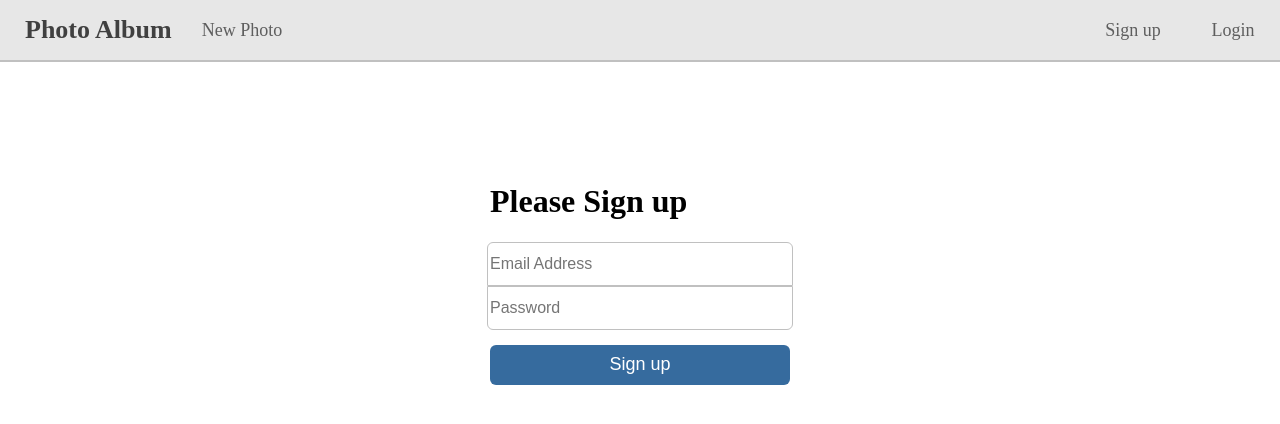
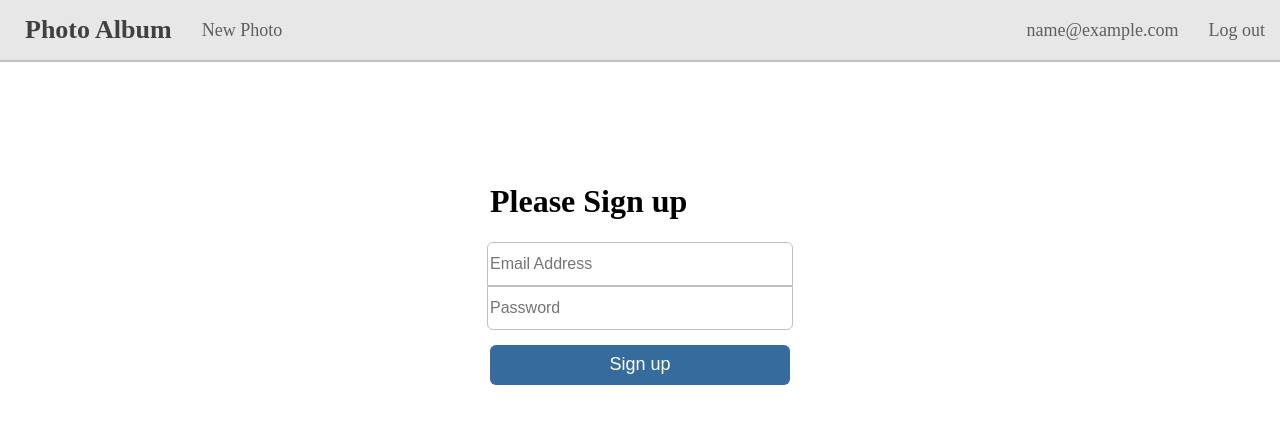
Before and after one commit to qaz741012/vue-photo-album, a Vue app: page /#/signup in a window 1280 px wide. Shown: the top 424 px of the page. Built offline with nearby package versions, Linux system fonts and the light colour scheme; sample sign-in values are in the browser's storage.

Commit message:
change header layout by auth state

```diff
--- a/src/views/Header.vue
+++ b/src/views/Header.vue
@@ -37,7 +37,36 @@ export default {
     },
     handleLogout() {
       console.log("logout");
+    },
+    handleAuthState(payload) {
+      let action = payload.action;
+      if (action === "login") {
+        this.isLogin = true;
+        this.userEmail = JSON.parse(localStorage.getItem("photo-album-user")).email;
+      } else if (action === "logout") {
+        this.isLogin = false;
+        this.userEmail = "";
+      }
     }
+  },
+  created() {
+    let that = this;
+    // subscribe auth-state event from bus
+    // 按下登入後，元件建立前會監聽事件，並決定是否顯示登入狀態(一次性)
+    this.$bus.$on("auth-state", this.handleAuthState);
+
+    //check auth state from local storage
+    // 重新整理後，已經沒有auth-state的監聽事件進來，只能依靠localstorage來判斷
+    // 目前是否為登入狀態(永久性)
+    let sessionData = JSON.parse(localStorage.getItem("photo-album-user"));
+    if (sessionData) {
+      this.handleAuthState({ action: "login" });
+    } else {
+      this.handleAuthState({ action: "logout" });
+    }
+  },
+  beforeDestroy() {
+    this.$bus.$off("auth-state", this.handleAuthState);
   }
 }
 </script>
--- a/src/views/Login.vue
+++ b/src/views/Login.vue
@@ -15,8 +15,8 @@ export default {
   methods: {
     handleLogin(payload) {
       console.log("handleLogin");
-      var that = this;
-      var url = "http://35.201.135.120/photo_album/api/v1/login";
+      let that = this;
+      let url = "http://35.201.135.120/photo_album/api/v1/login";
       axios
         .post(url, payload)
         .then(function(res) {
@@ -24,9 +24,9 @@ export default {
           console.log(res.data);
 
           //save auth_token to local storage
-          var authToken = res.data.auth_token;
-          var email = payload.email;
-          var sessionData = { authToken: authToken, email: email };
+          let authToken = res.data.auth_token;
+          let email = payload.email;
+          let sessionData = { authToken: authToken, email: email };
           localStorage.setItem("photo-album-user", JSON.stringify(sessionData));
 
           //emit auth-state to $bus
```
